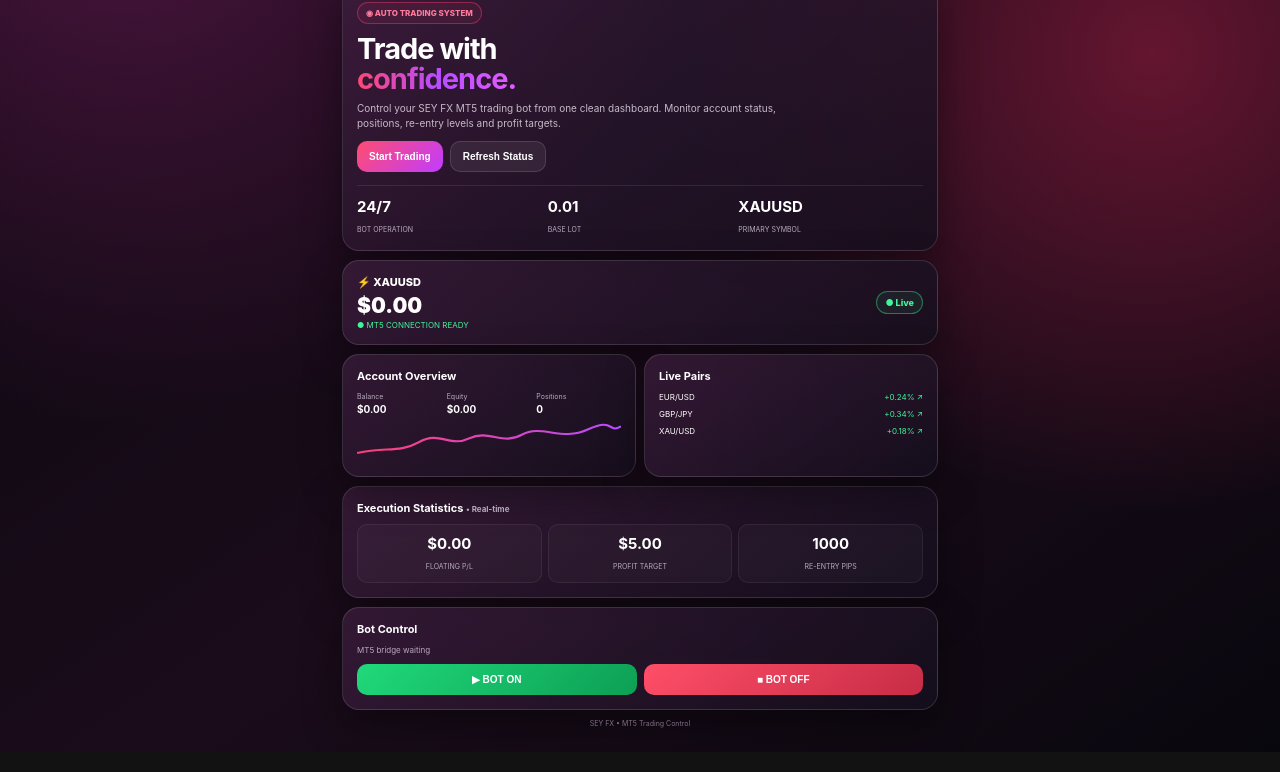
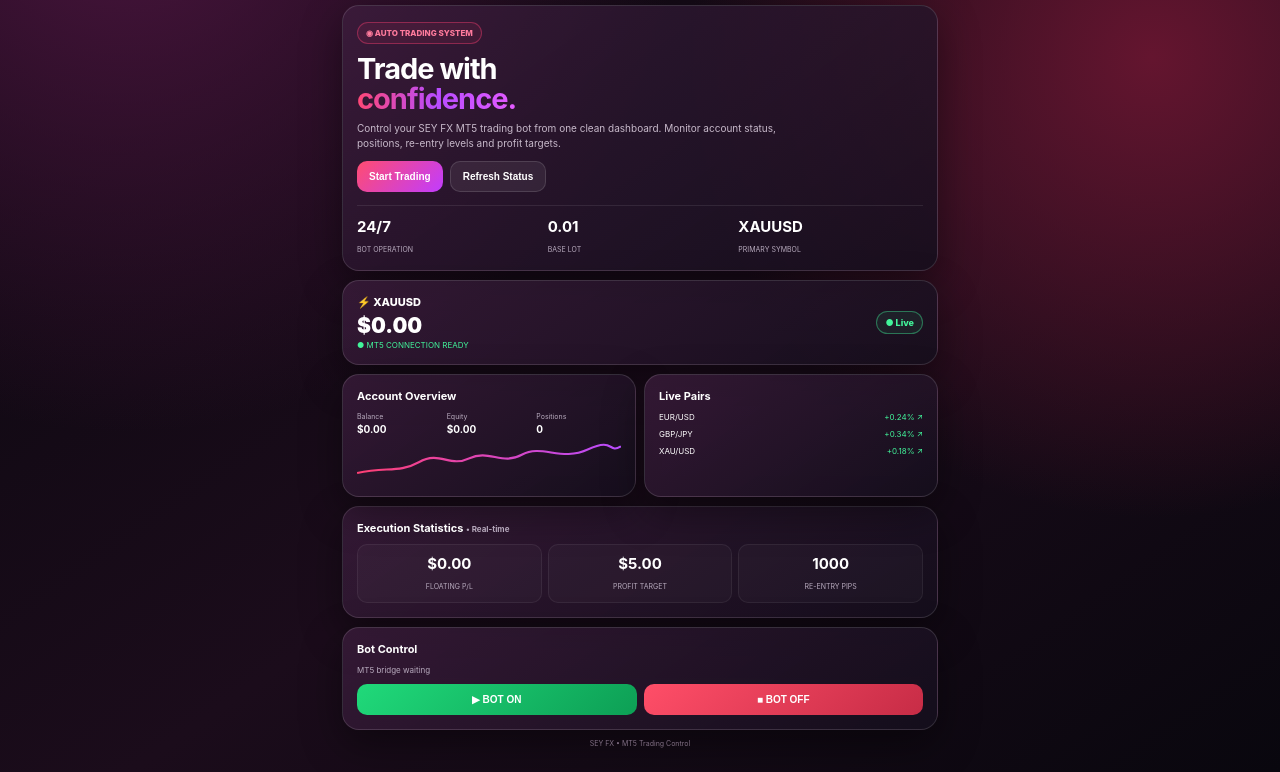
Before and after one commit to papaseyha/-sey-fx-mt5-miniapp, a website: page index.html in a window 1280 px wide. Shown: the part 122-894 px from the top of the page. Drawn offline with Linux system fonts and the light colour scheme.

Commit message:
Increase top padding in body style

```diff
--- a/index.html
+++ b/index.html
@@ -22,7 +22,7 @@
 
 body{
   margin:0;
-    padding-top:45px;
+    padding-top:65px;
     color:var(--text);
   font-family:-apple-system,BlinkMacSystemFont,"Segoe UI",sans-serif;
   background:
```
